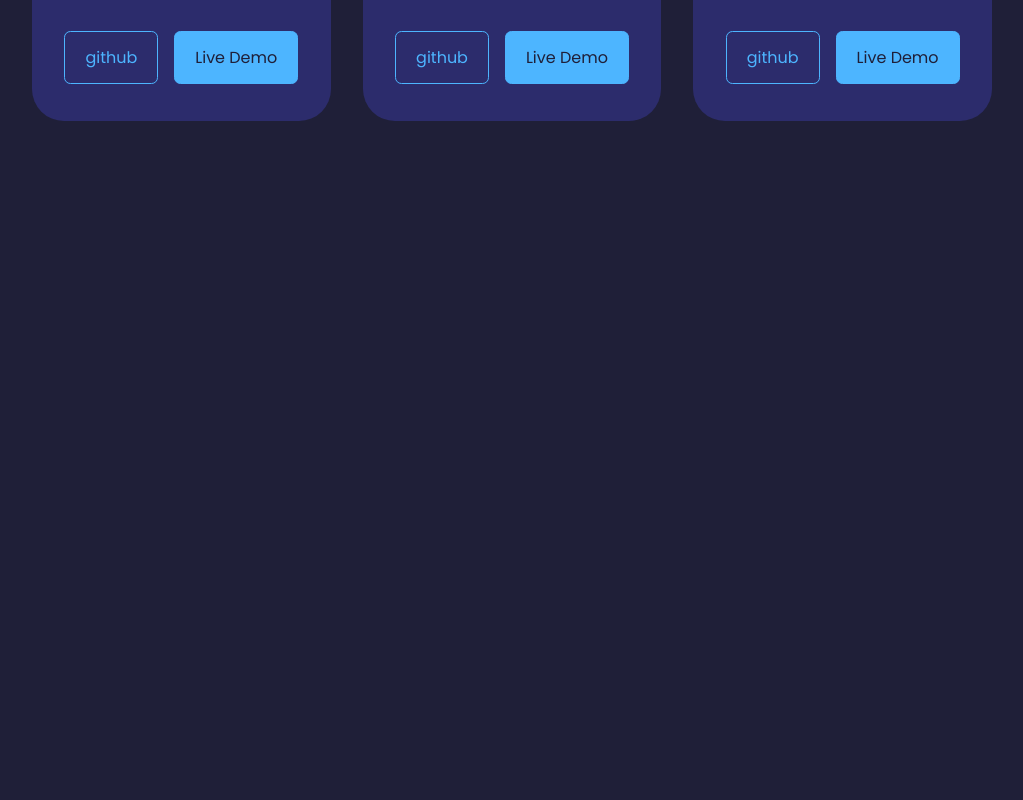
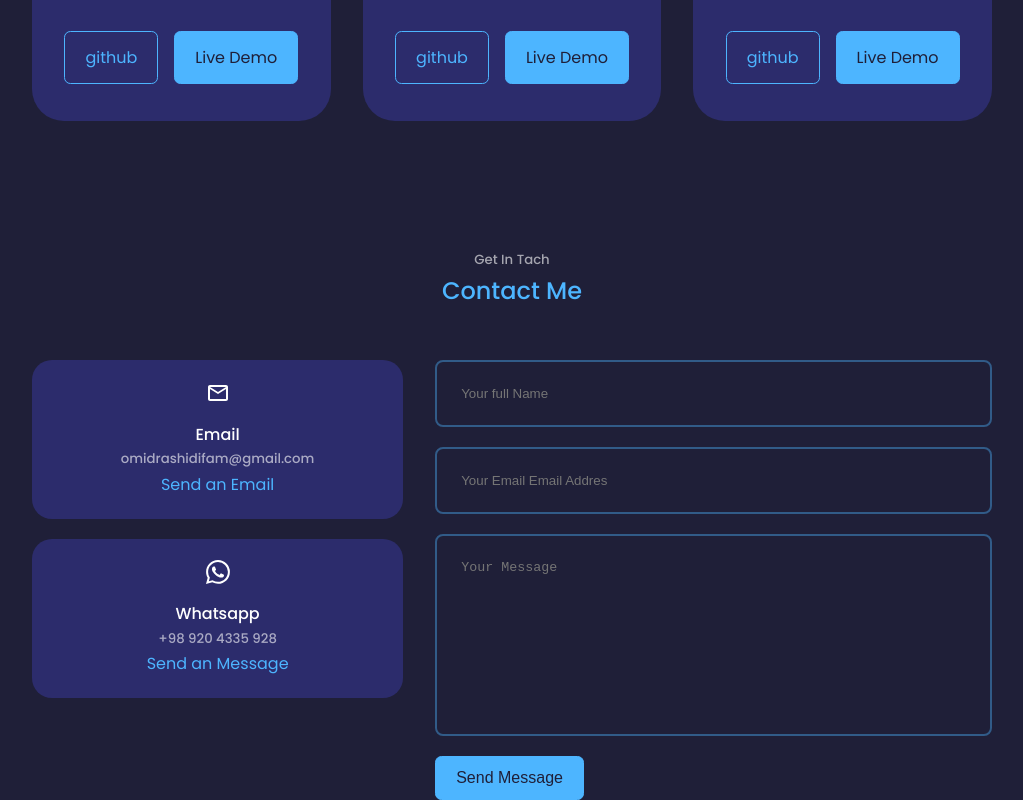
Before and after one commit to OmidRashidiFam/portfolio-website, a React (Create React App) app: page / in a window 1280 px wide. Shown: the part 4119-4919 px from the top of the page, without its empty margins (128-1151 px from the left). Before the commit the page ends 4240 px from the top, so only its background shows below. Built offline with nearby package versions, Linux system fonts and the light colour scheme.

Commit message:
contact section done

```diff
--- a/src/App.js
+++ b/src/App.js
@@ -1,5 +1,3 @@
-import React from "react";
-
 import "./App.css";
 
 import Header from "./components/header/Header";
@@ -8,6 +6,8 @@ import About from "./components/about/About";
 import Experience from "./components/experience/Experience";
 import Services from "./components/services/Services";
 import Portfolio from "./components/portfolio/Portfolio";
+import Contact from "./components/contact/Contact";
+
 function App() {
   return (
     <div className="app">
@@ -17,6 +17,7 @@ function App() {
       <Experience />
       <Services />
       <Portfolio />
+      <Contact />
     </div>
   );
 }
--- /dev/null
+++ b/src/components/contact/Contact.jsx
@@ -0,0 +1,90 @@
+import React, { useRef } from "react";
+import emailjs from "@emailjs/browser";
+import "./contact.css";
+import { MdOutlineEmail } from "react-icons/md";
+import { BsWhatsapp } from "react-icons/bs";
+
+const Contact = () => {
+  const form = useRef();
+
+  const sendEmail = (e) => {
+    e.preventDefault();
+
+    emailjs
+      .sendForm(
+        "service_xcjwbha",
+        "template_s76yjdc",
+        form.current,
+        "8zP2ong5y_oF0-9i1"
+      )
+      .then(
+        (result) => {
+          console.log(result.text);
+        },
+        (error) => {
+          console.log(error.text);
+        }
+      );
+    e.target.reset()
+  };
+
+  return (
+    <section id="contact">
+      <h5 className="text-light">Get In Tach</h5>
+      <h2>Contact Me</h2>
+      <div className="container contact__container">
+        <div className="contact__options">
+          <article className="contact__option">
+            <MdOutlineEmail className="contact__option--icon" />
+            <h4>Email</h4>
+            <h5 className="text-light">omidrashidifam@gmail.com</h5>
+            <a
+              href="mailto:omidrashidifam@gmail.com"
+              target="_blank"
+              rel="noreferrer"
+            >
+              Send an Email
+            </a>
+          </article>
+          <article className="contact__option">
+            <BsWhatsapp className="contact__option--icon" />
+            <h4>Whatsapp</h4>
+            <h5 className="text-light">+98 920 4335 928</h5>
+            <a
+              href="https://api.whatsapp.com/send?phone=+989204335928"
+              target="_blank"
+              rel="noreferrer"
+            >
+              Send an Message
+            </a>
+          </article>
+        </div>
+        <form ref={form} onSubmit={sendEmail}>
+          <input
+            type="text"
+            name="name"
+            placeholder="Your full Name"
+            required
+          />
+          <input
+            type="email"
+            name="email"
+            placeholder="Your Email Email Addres"
+            required
+          />
+          <textarea
+            name="message"
+            rows="10"
+            placeholder="Your Message"
+            required
+          ></textarea>
+          <button type="submit" className="btn btn-primary">
+            Send Message
+          </button>
+        </form>
+      </div>
+    </section>
+  );
+};
+
+export default Contact;
--- /dev/null
+++ b/src/components/contact/contact.css
@@ -0,0 +1,82 @@
+.contact__container {
+  width: 75%;
+  display: grid;
+  grid-template-columns: 30% 58%;
+  gap: 12%;
+}
+
+.contact__options {
+  display: flex;
+  flex-direction: column;
+  gap: 1.25rem;
+}
+
+.contact__option {
+  background: var(--color-bg-variant);
+  padding: 1.25rem;
+  border: 1px solid transparent;
+  border-radius: 1.25rem;
+  text-align: center;
+  transition: var(--transition);
+}
+
+.contact__option:hover {
+  background: transparent;
+  border: 1px solid var(--color-primary-variant);
+}
+
+.contact__option--icon {
+  font-size: 1.5rem;
+  margin-bottom: 0.5rem;
+}
+
+.contact__option--icon a {
+  margin-top: 0.75rem;
+  display: inline-block;
+  font-size: 0.75rem;
+}
+
+form button {
+  font-size: 1rem;
+}
+
+/* =============== form =============== */
+form {
+  display: flex;
+  flex-direction: column;
+  gap: 1.25rem;
+}
+
+input,
+textarea {
+  width: 100%;
+  padding: 1.5rem;
+  border: 2px solid var(--color-primary-variant);
+  border-radius: 0.5rem;
+  background: transparent;
+  color: var(--color-white);
+  resize: none;
+}
+
+/* =============== media queies for larg divices =============== */
+@media screen and (max-width: 1440px) {
+  .contact__container {
+    grid-template-columns: 2fr 3fr;
+    gap: 2rem;
+  }
+}
+
+/* =============== media queies for medium divices =============== */
+@media screen and (max-width: 1024px) {
+  .contact__container {
+    grid-template-columns: 1fr;
+  }
+}
+
+/* =============== media queies for small divices =============== */
+@media screen and (max-width: 600px) {
+  .contact__container {
+    gap: 1.5rem;
+    width: var(--container-width-sm);
+  }
+}
```
